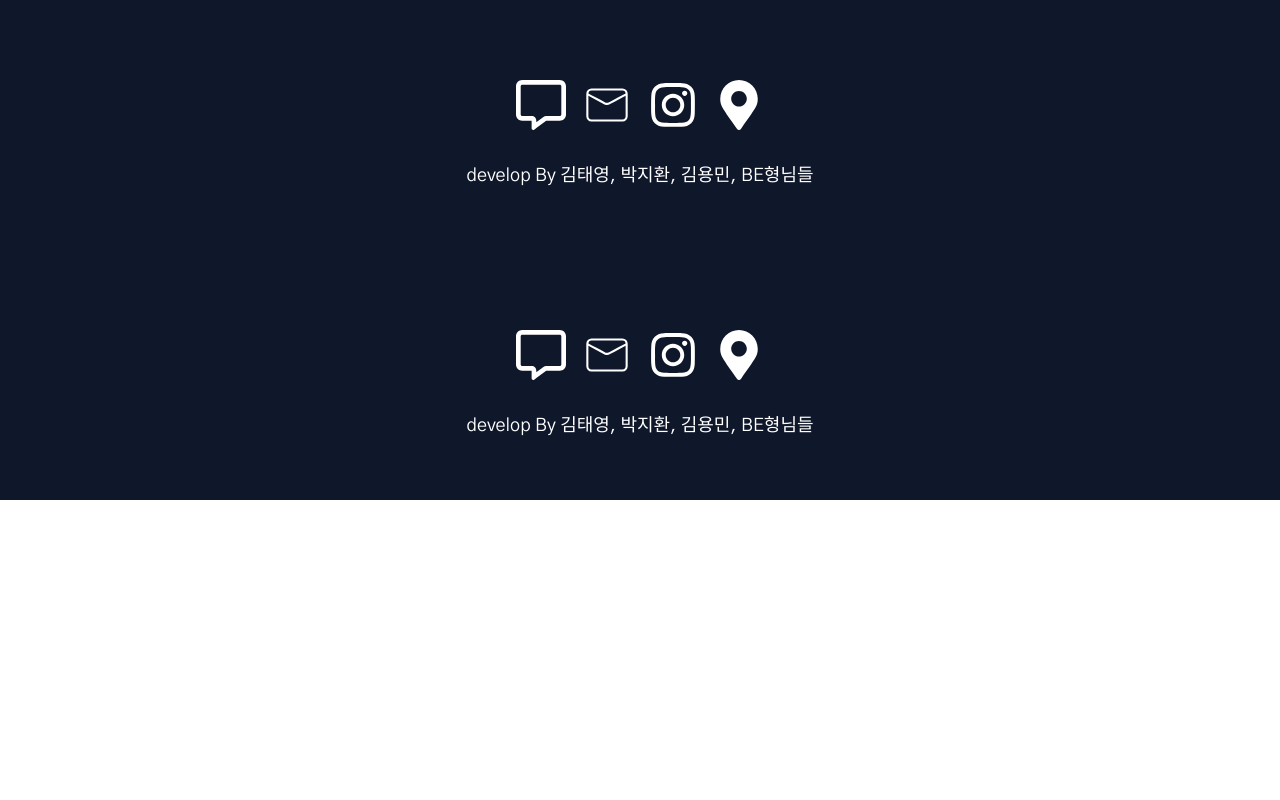
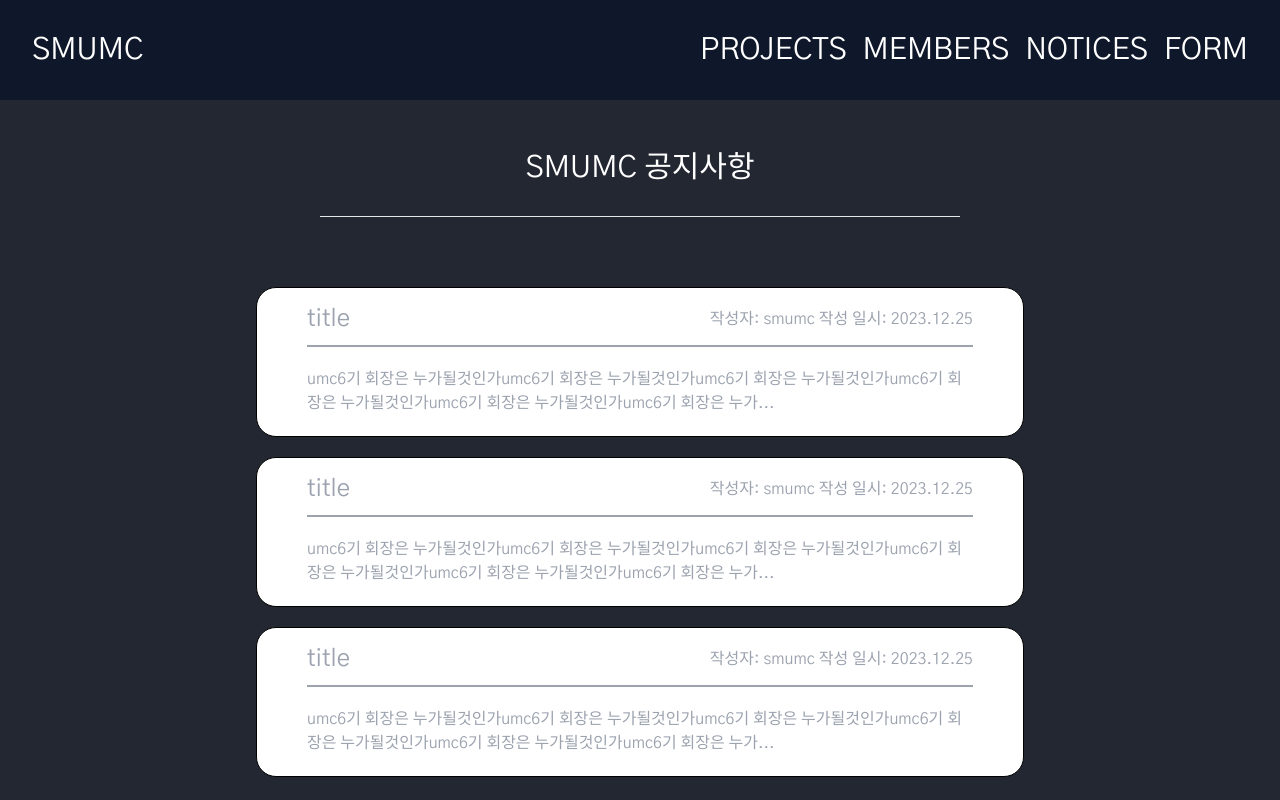
Before and after one commit to SMUING-D/FE-React2, a React (Vite) app in the folder smuing/: page /announce in a window 1280 px wide. Shown: the top 800 px of the page. Built offline with nearby package versions, Linux system fonts and the light colour scheme.

Commit message:
공지사항 전체조회 구현

```diff
--- a/smuing/src/App.tsx
+++ b/smuing/src/App.tsx
@@ -4,12 +4,10 @@ import { Route, Routes } from 'react-router-dom'
 import './App.css'
 import Footer from './components/footer/Footer'
 import Navbar from './components/navbar/Navbar'
-
 import Sidebar from './components/sidebar/Sidebar'
-
 import AddAnnounce from './pages/AddAnnounce'
-
 import AddProjectPage from './pages/AddProject'
+import AllAnnounce from './pages/AllAnnounce'
 import FormPage from './pages/FormPage'
 import LoginPage from './pages/LoginPage'
 import MainPage from './pages/MainPage'
@@ -39,6 +37,7 @@ function App() {
         <Route path="/announce/add" element={<AddAnnounce />} />
         <Route path="/login" element={<LoginPage />} />
         <Route path="/Form" element={<FormPage />} />
+        <Route path="/announce" element={<AllAnnounce />} />
       </Routes>
 
       {/* 이것도 마찬가지로 특정경로에서는 푸터 없음 */}
@@ -49,7 +48,6 @@ function App() {
       {currentPath !== '/login' && currentPath !== '/projects/add' && currentPath !== '/announce/add' ? (
         <Footer />
       ) : null}
-
     </>
   )
 }
--- /dev/null
+++ b/smuing/src/components/announce/TextBox.tsx
@@ -0,0 +1,30 @@
+import { TruncatedText } from './TruncatedText'
+
+const TextBox = () => {
+  const maxLength = 100
+
+  return (
+    <div className="border border-solid border-black rounded-[20px] w-[60%] h-[150px] bg-white px-[50px] pt-[15px] pb-[20px] mt-[20px]">
+      <div className="flex items-center justify-between gap-[20px] pb-[10px]">
+        <p className="text-2xl text-gray-400">title</p>
+        <div className="text-right">
+          <p className="text-md text-gray-400">작성자: smumc 작성 일시: 2023.12.25</p>
+        </div>
+      </div>
+      <div className="text-center">
+        <hr className="w-[100%] border-t-2 border-gray-400 mx-auto pb-[20px]" />
+      </div>
+
+      <div className="text-gray-400">
+        <TruncatedText
+          text="umc6기 회장은 누가될것인가umc6기 회장은 누가될것인가umc6기 회장은 누가될것인가umc6기 회장은 누가될것인가umc6기
+        회장은 누가될것인가umc6기 회장은 누가될것인가umc6기 회장은 누가될것인가umc6기 회장은 누가될것인가umc6기 회장은 누가될것인가umc6기
+        회장은 누가될것인가"
+          maxLength={maxLength}
+        />
+      </div>
+    </div>
+  )
+}
+
+export default TextBox
--- /dev/null
+++ b/smuing/src/components/announce/TruncatedText.tsx
@@ -0,0 +1,3 @@
+export const TruncatedText: React.FC<{ text: string; maxLength: number }> = ({ text, maxLength }) => {
+  return text.length > maxLength ? <>{text.slice(0, maxLength)}...</> : text
+}
--- /dev/null
+++ b/smuing/src/pages/AllAnnounce.tsx
@@ -0,0 +1,22 @@
+import TextBox from '../components/announce/TextBox'
+
+const AllAnnounce = () => {
+  return (
+    <div className="bg-rgb-35-39-49 h-full w-full min-h-screen">
+      {/* 타이틀 부분 */}
+      <div className="text-center pt-[150px]">
+        <div className="text-white text-3xl">SMUMC 공지사항</div>
+        <hr className="w-[50%] mx-auto mt-[30px]" />
+      </div>
+
+      {/* 바디 부분 */}
+      <div className="flex flex-col items-center mt-[50px]">
+        <TextBox />
+        <TextBox />
+        <TextBox />
+      </div>
+    </div>
+  )
+}
+
+export default AllAnnounce
```
